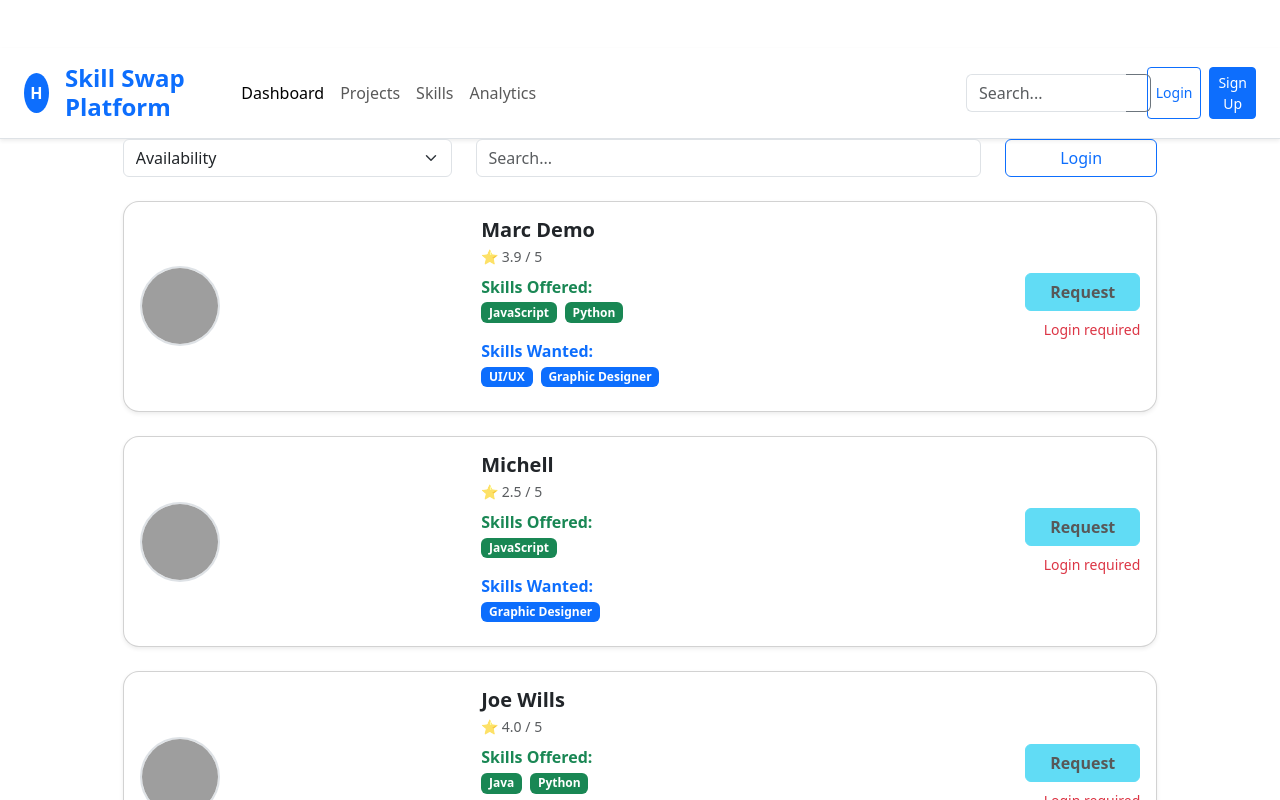
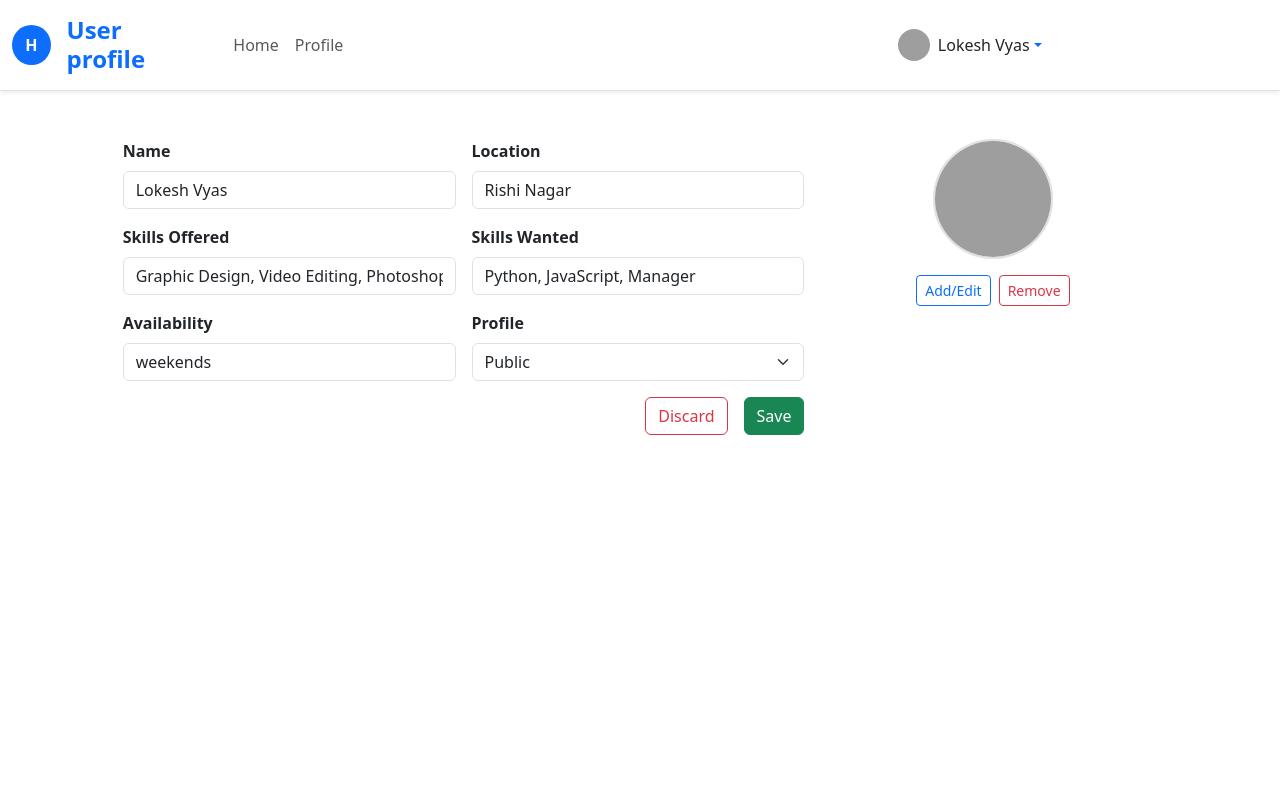
Before and after one commit to krati-porwal/HackStack, a React (Vite) app in the folder frontend/: page /profile in a window 1280 px wide. Shown: the top 800 px of the page. Built offline with nearby package versions, Linux system fonts and the light colour scheme; grey boxes are pictures that could not be loaded.

Commit message:
Task krati : add routes

```diff
--- a/frontend/package.json
+++ b/frontend/package.json
@@ -14,7 +14,8 @@
     "prop-types": "^15.8.1",
     "react": "^19.1.0",
     "react-dom": "^19.1.0",
-    "react-icons": "^5.5.0"
+    "react-icons": "^5.5.0",
+    "react-router-dom": "^7.6.3"
   },
   "devDependencies": {
     "@eslint/js": "^9.30.1",
--- a/frontend/src/App.jsx
+++ b/frontend/src/App.jsx
@@ -1,13 +1,19 @@
-import LandingPage from "./pages/LandingPage/LandingPage"
+import { BrowserRouter as Router, Routes, Route, Navigate } from "react-router-dom";
+import LandingPage from "./pages/LandingPage/LandingPage";
+import SwapRequestPage from "./pages/HomePage/SwapRequestPage";
+import UserProfile from "./pages/UserProfilePage/UserProfile";
 
-const App = () =>{
+const App = () => {
+  return (
+    <Router>
+      <Routes>
+        <Route path="/" element={<LandingPage />} />
+        <Route path="/swap-requests" element={<SwapRequestPage />} />
+        <Route path="/profile" element={<UserProfile />} />
+        <Route path="*" element={<Navigate to="/" />} />
+      </Routes>
+    </Router>
+  );
+};
 
-
-  return (
-    <>
-      <LandingPage/>
-    </>
-  )
-}
-
-export default App
+export default App;
--- a/frontend/src/components/Header.jsx
+++ b/frontend/src/components/Header.jsx
@@ -1,13 +1,14 @@
-import React, { useState } from 'react';
+import React, { useState } from "react";
+import { Link } from "react-router-dom";
 
 const Header = ({
   title = "Skill Swap Platform",
   onSearch,
   userProfile = null,
   showSearch = true,
-  showUserProfile = true
+  showUserProfile = true,
 }) => {
-  const [searchQuery, setSearchQuery] = useState('');
+  const [searchQuery, setSearchQuery] = useState("");
 
   const handleSearch = (e) => {
     e.preventDefault();
@@ -23,8 +24,10 @@ const Header = ({
           {/* Logo and Title */}
           <div className="col-md-3 col-lg-2">
             <div className="d-flex align-items-center">
-              <div className="bg-primary rounded-circle d-flex align-items-center justify-content-center me-3"
-                   style={{ width: '40px', height: '40px' }}>
+              <div
+                className="bg-primary rounded-circle d-flex align-items-center justify-content-center me-3"
+                style={{ width: "40px", height: "40px" }}
+              >
                 <span className="text-white fw-bold">H</span>
               </div>
               <h1 className="h4 mb-0 text-primary fw-bold">{title}</h1>
@@ -36,16 +39,14 @@ const Header = ({
             <nav className="navbar navbar-expand-lg navbar-light p-0">
               <ul className="navbar-nav me-auto">
                 <li className="nav-item">
-                  <a className="nav-link active fw-medium" href="#dashboard">Dashboard</a>
+                  <Link className="nav-link fw-medium" to="/swap-requests">
+                    Home
+                  </Link>
                 </li>
                 <li className="nav-item">
-                  <a className="nav-link fw-medium" href="#projects">Projects</a>
-                </li>
-                <li className="nav-item">
-                  <a className="nav-link fw-medium" href="#skills">Skills</a>
-                </li>
-                <li className="nav-item">
-                  <a className="nav-link fw-medium" href="#analytics">Analytics</a>
+                  <Link className="nav-link fw-medium" to="/profile">
+                    Profile
+                  </Link>
                 </li>
               </ul>
             </nav>
@@ -88,7 +89,10 @@ const Header = ({
                       aria-expanded="false"
                     >
                       <img
-                        src={userProfile.avatar || 'https://via.placeholder.com/32x32'}
+                        src={
+                          userProfile.avatar ||
+                          "https://via.placeholder.com/32x32"
+                        }
                         alt="Profile"
                         className="rounded-circle me-2"
                         width="32"
@@ -96,16 +100,35 @@ const Header = ({
                       />
                       <span className="text-dark">{userProfile.name}</span>
                     </button>
-                    <ul className="dropdown-menu" aria-labelledby="userDropdown">
-                      <li><a className="dropdown-item" href="#profile">Profile</a></li>
-                      <li><a className="dropdown-item" href="#settings">Settings</a></li>
-                      <li><hr className="dropdown-divider" /></li>
-                      <li><a className="dropdown-item" href="#logout">Logout</a></li>
+                    <ul
+                      className="dropdown-menu"
+                      aria-labelledby="userDropdown"
+                    >
+                      <li>
+                        <a className="dropdown-item" href="#profile">
+                          Profile
+                        </a>
+                      </li>
+                      <li>
+                        <a className="dropdown-item" href="#settings">
+                          Settings
+                        </a>
+                      </li>
+                      <li>
+                        <hr className="dropdown-divider" />
+                      </li>
+                      <li>
+                        <a className="dropdown-item" href="#logout">
+                          Logout
+                        </a>
+                      </li>
                     </ul>
                   </div>
                 ) : (
                   <div className="d-flex gap-2">
-                    <button className="btn btn-outline-primary btn-sm">Login</button>
+                    <button className="btn btn-outline-primary btn-sm">
+                      Login
+                    </button>
                     <button className="btn btn-primary btn-sm">Sign Up</button>
                   </div>
                 )}
--- a/frontend/src/pages/HomePage/SwapRequestPage.jsx
+++ b/frontend/src/pages/HomePage/SwapRequestPage.jsx
@@ -2,6 +2,7 @@ import { useState } from "react";
 import SwapActionCard from "../../components/SwapActionCard";
 import Pagination from "../../components/pagination";
 import AppButton from "../../components/AppButton";
+import Header from "../../components/Header";
 
 const dummyRequests = [
   {
--- a/frontend/src/pages/UserProfilePage/UserProfile.jsx
+++ b/frontend/src/pages/UserProfilePage/UserProfile.jsx
@@ -1,4 +1,4 @@
-import UserProfileForm from "../../components/UserProfileForm";
+import UserProfileForm from "../../components/Form";
 import Header from "../../components/Header";
 import { useState } from "react";
 
```
Also changed, not shown: frontend/src/pages/LandingPage/LandingPage copy.jsx (deleted, +0 -59 lines), 1 other file (tests, documents, lock files or other folders).
